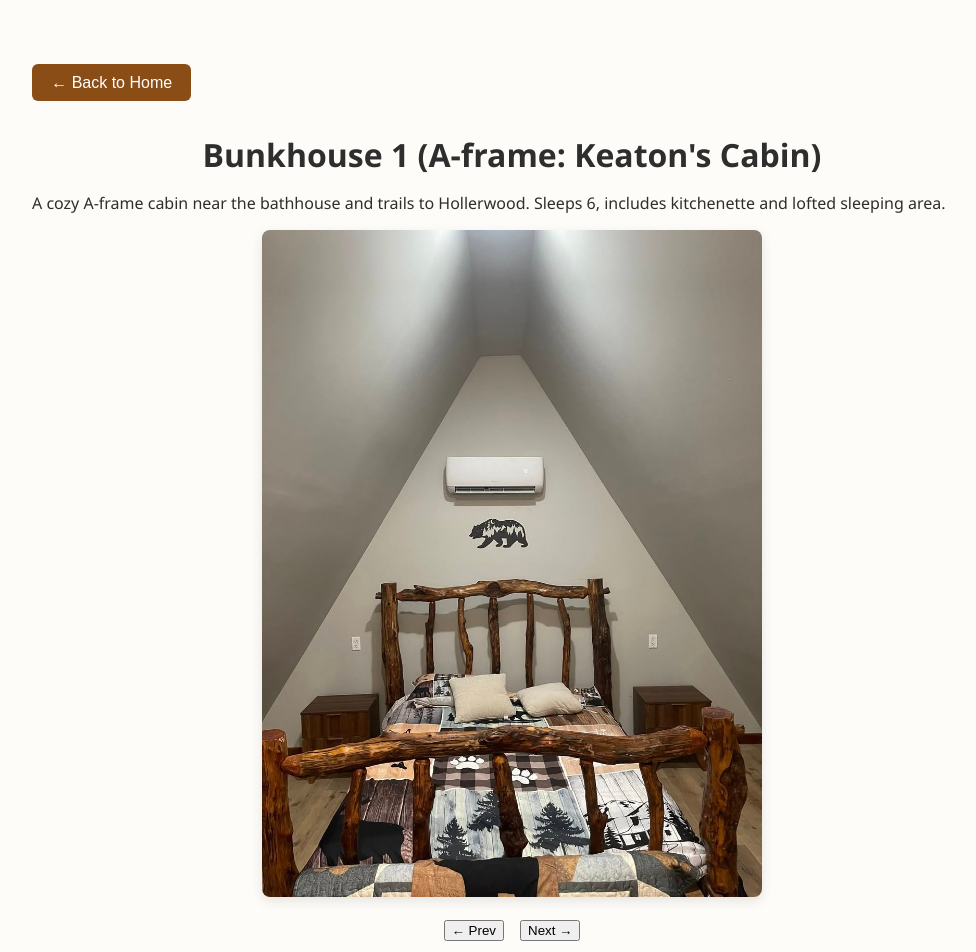
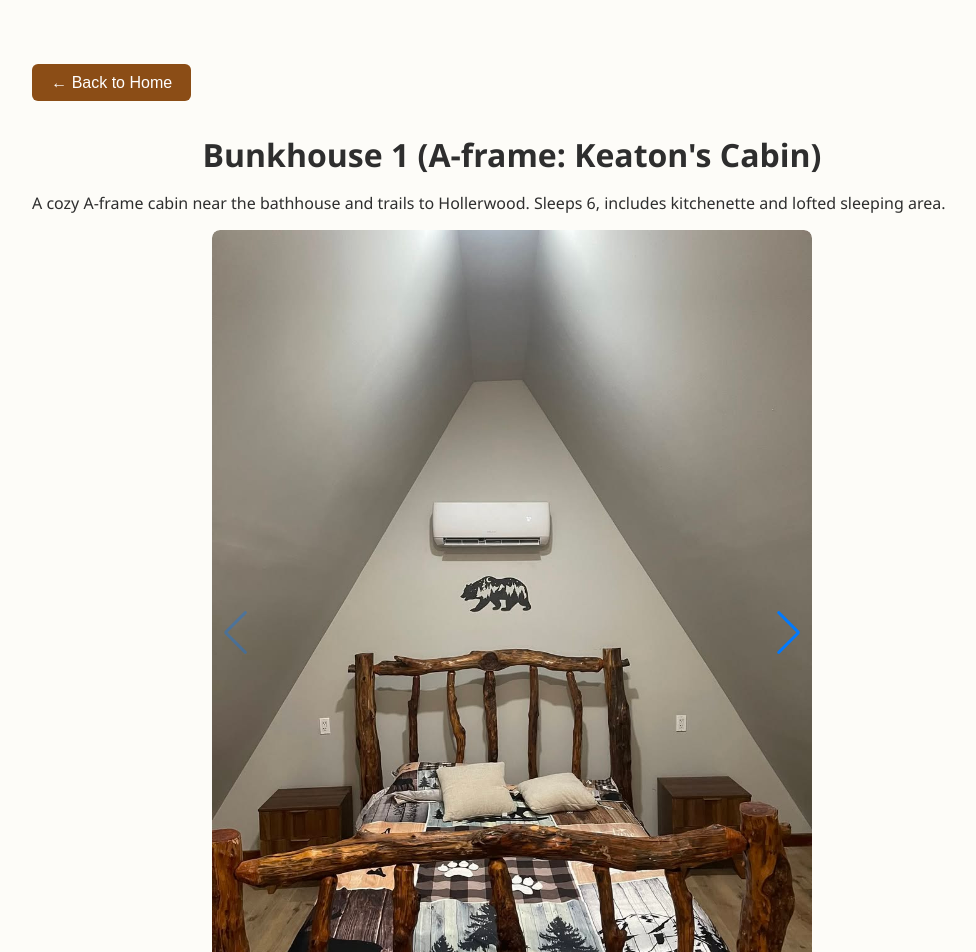
Before and after one commit to itsandrewharmon/harmon-hills, a React (Create React App) app: page /bunkhouses/1 in a window 1280 px wide. Shown: the top 952 px of the page, without its empty margins (128-1104 px from the left). Built offline with nearby package versions, Linux system fonts and the light colour scheme.

Commit message:
Add Swiper carousel to bunkhouse detail pages

```diff
--- a/src/pages/BunkhouseDetail.jsx
+++ b/src/pages/BunkhouseDetail.jsx
@@ -1,5 +1,9 @@
-import React, { useState } from 'react';
+import React from 'react';
 import { useParams, Link } from 'react-router-dom';
+import { Swiper, SwiperSlide } from 'swiper/react';
+import 'swiper/css';
+import 'swiper/css/navigation';
+import { Navigation } from 'swiper/modules';
 
 import keaton1 from '../images/keatoncabininside.jpg';
 import keaton2 from '../images/keatoncabininside2.jpg';
@@ -51,17 +55,8 @@ const bunkhouses = {
 export default function BunkhouseDetail() {
   const { id } = useParams();
   const bunkhouse = bunkhouses[id];
-  const [currentImg, setCurrentImg] = useState(0);
 
   if (!bunkhouse) return <div className="container"><h2>Bunkhouse not found</h2></div>;
-
-  const prevImage = () => {
-    setCurrentImg((prev) => (prev - 1 + bunkhouse.images.length) % bunkhouse.images.length);
-  };
-
-  const nextImage = () => {
-    setCurrentImg((prev) => (prev + 1) % bunkhouse.images.length);
-  };
 
   return (
     <div className="container">
@@ -73,21 +68,24 @@ export default function BunkhouseDetail() {
       <p className="subtitle">{bunkhouse.description}</p>
 
       {bunkhouse.images.length > 0 && (
-        <div style={{ textAlign: 'center', marginBottom: '2rem' }}>
-          <img
-            src={bunkhouse.images[currentImg]}
-            alt={`Slide ${currentImg + 1}`}
-            style={{
-              width: '100%',
-              maxWidth: '500px',
-              borderRadius: '8px',
-              boxShadow: '0 4px 12px rgba(0,0,0,0.1)'
-            }}
-          />
-          <div style={{ marginTop: '1rem' }}>
-            <button onClick={prevImage} style={{ marginRight: '1rem' }}>← Prev</button>
-            <button onClick={nextImage}>Next →</button>
-          </div>
+        <div style={{ marginBottom: '2rem' }}>
+          <Swiper
+            navigation={true}
+            modules={[Navigation]}
+            spaceBetween={20}
+            slidesPerView={1}
+            style={{ maxWidth: '600px', margin: 'auto', borderRadius: '8px', overflow: 'hidden' }}
+          >
+            {bunkhouse.images.map((img, i) => (
+              <SwiperSlide key={i}>
+                <img
+                  src={img}
+                  alt={`${bunkhouse.name} ${i + 1}`}
+                  style={{ width: '100%', height: 'auto' }}
+                />
+              </SwiperSlide>
+            ))}
+          </Swiper>
         </div>
       )}
 
```
Also changed, not shown: package.json (+5 -4 lines), 1 other file (tests, documents, lock files or other folders).
